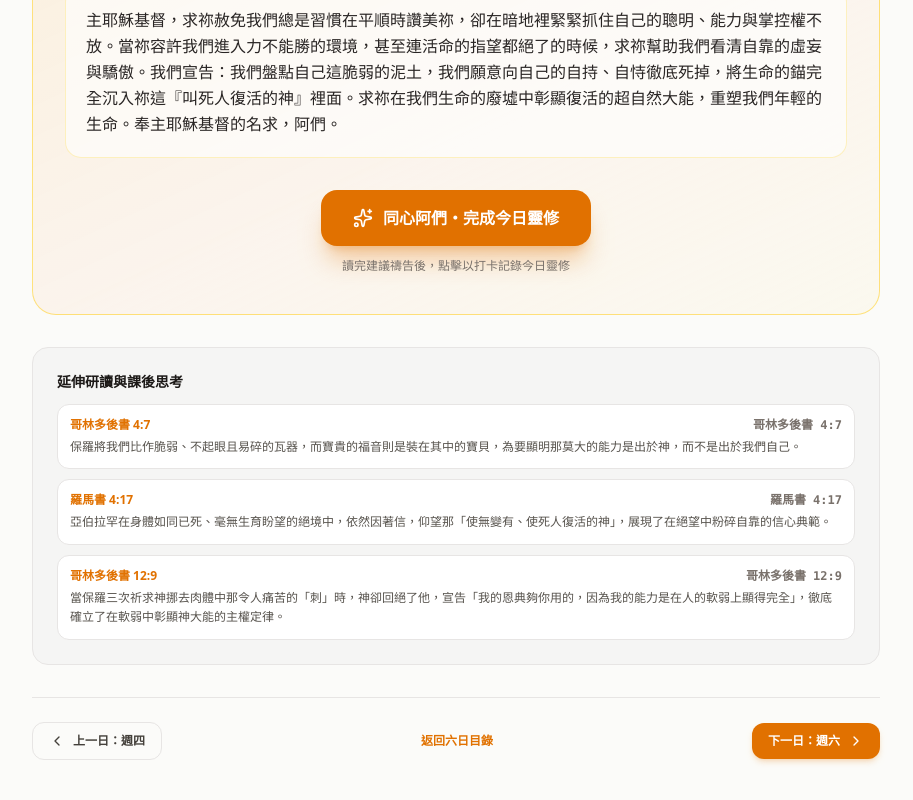
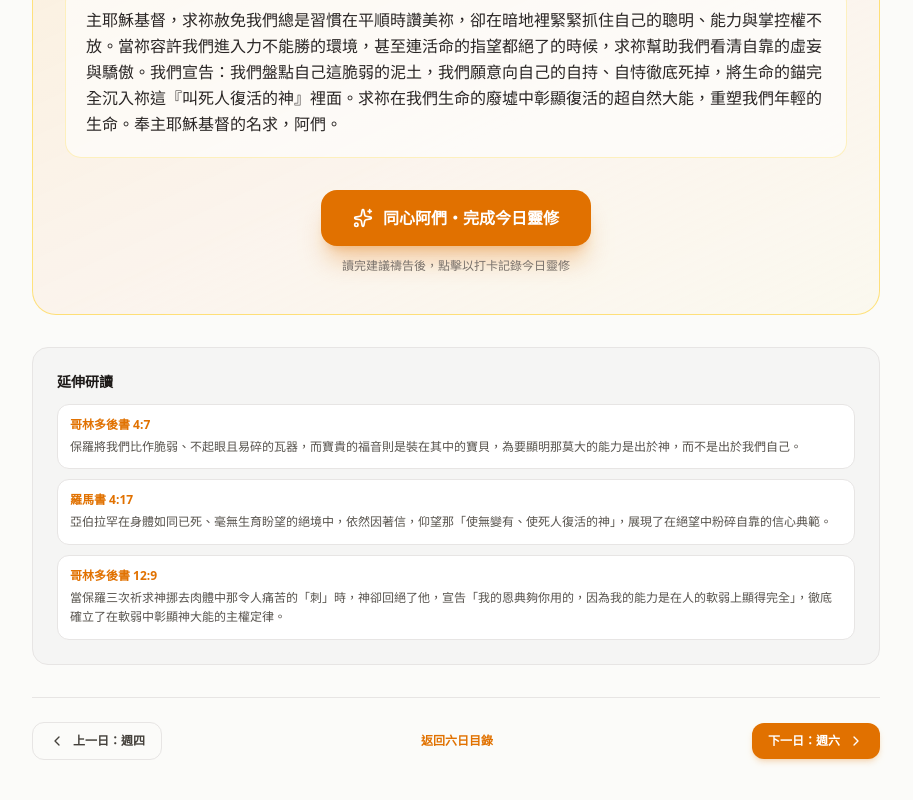
Before and after one commit to TychicusAI/QT-for-Youth, a Next.js app: page /devotional/2026-09-07/fri in a window 1280 px wide. Shown: the part 2388-3188 px from the top of the page, without its empty margins (184-1097 px from the left). Built offline with nearby package versions, Linux system fonts and the light colour scheme.

Commit message:
fix: rename extended study title and remove duplicate reference

```diff
--- a/src/components/DevotionalReader.tsx
+++ b/src/components/DevotionalReader.tsx
@@ -197,7 +197,7 @@ export function DevotionalReader({ week, day }: DevotionalReaderProps) {
       {day.extendedStudy && day.extendedStudy.length > 0 && (
         <section className="p-6 rounded-2xl bg-stone-100 dark:bg-stone-900 border border-stone-200 dark:border-stone-800 space-y-3">
           <h4 className="font-bold text-sm text-stone-900 dark:text-stone-100 flex items-center gap-2">
-            <span>延伸研讀與課後思考</span>
+            <span>延伸研讀</span>
           </h4>
           <div className="space-y-2.5">
             {day.extendedStudy.map((item, idx) => (
@@ -205,9 +205,8 @@ export function DevotionalReader({ week, day }: DevotionalReaderProps) {
                 key={idx}
                 className="p-3 rounded-xl bg-white dark:bg-stone-950 border border-stone-200 dark:border-stone-800 text-xs space-y-1"
               >
-                <div className="font-semibold text-amber-600 dark:text-amber-400 flex items-center justify-between">
+                <div className="font-semibold text-amber-600 dark:text-amber-400">
                   <span>{item.title}</span>
-                  <span className="text-stone-500 font-mono">{item.reference}</span>
                 </div>
                 <p className="text-stone-600 dark:text-stone-300 leading-relaxed">
                   {item.question}
```
